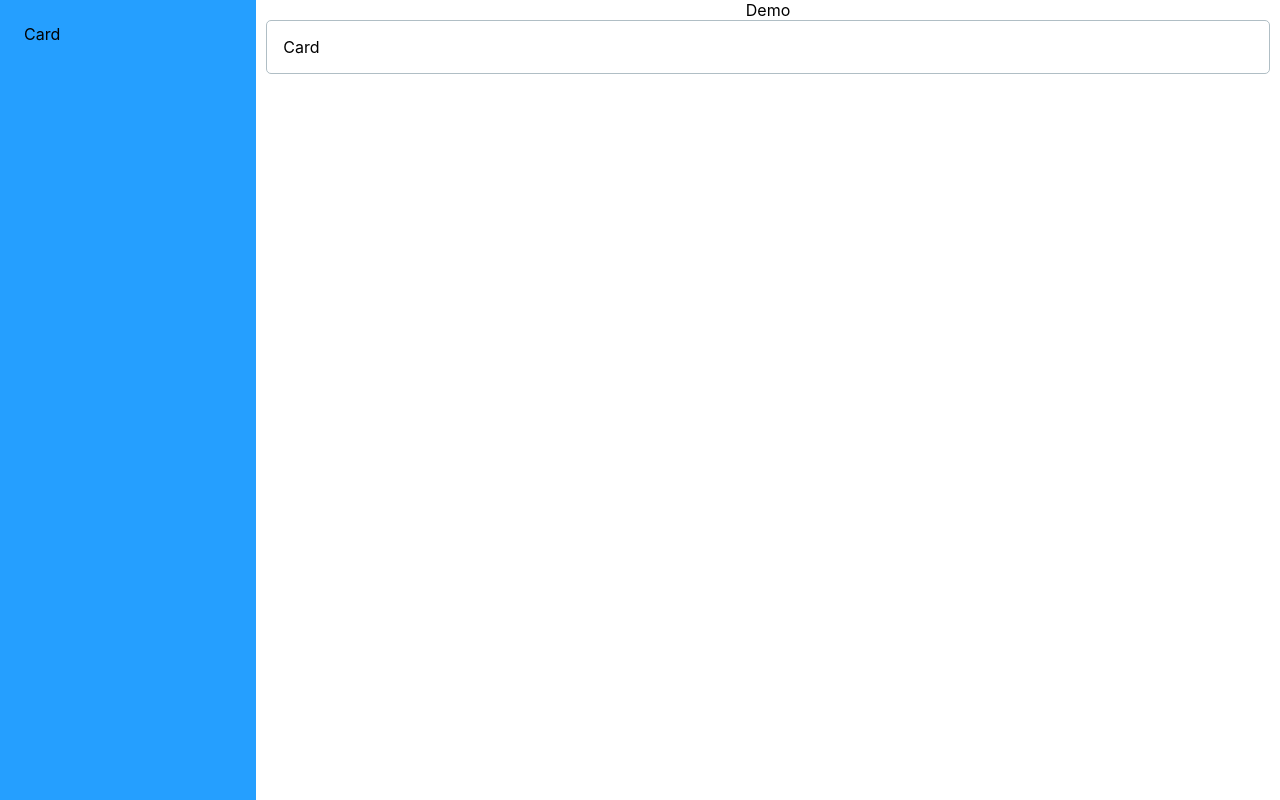
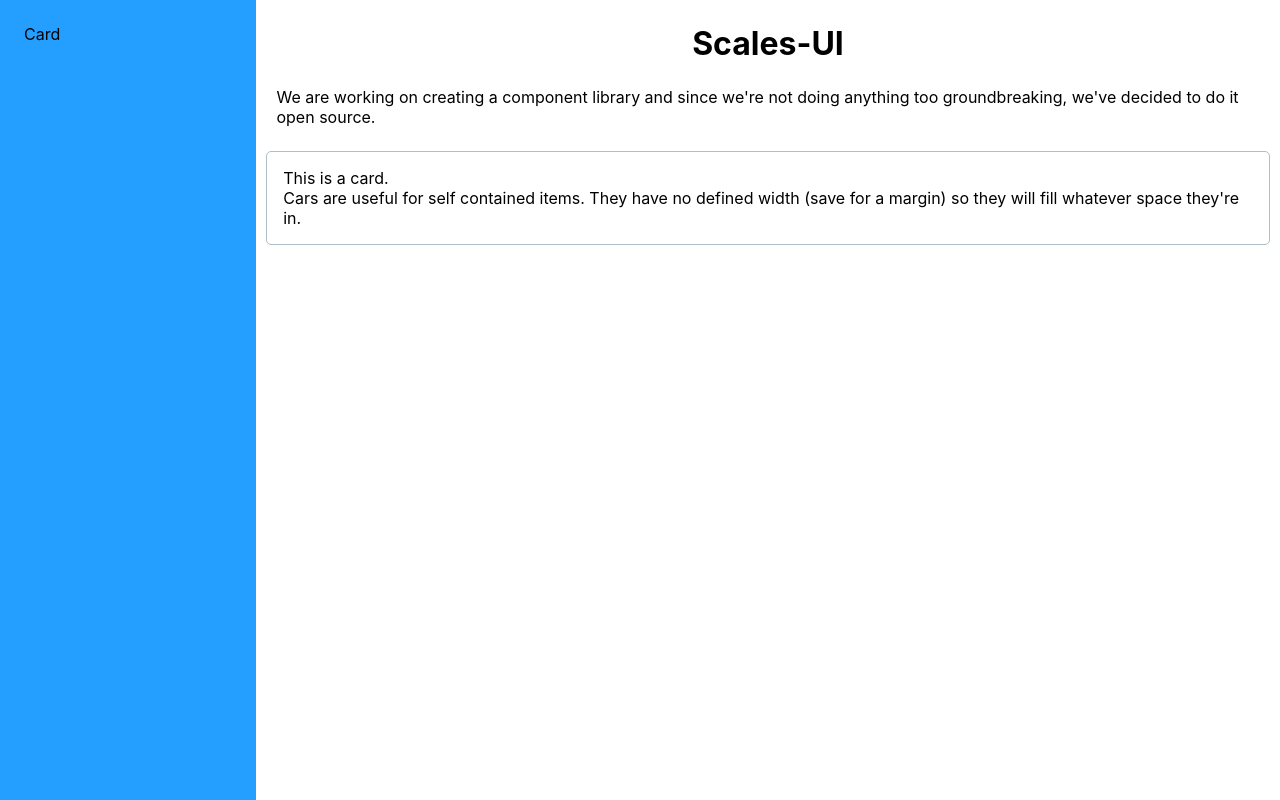
Before and after one commit to tunaboop/scales-ui, a React (Create React App) app: page / in a window 1280 px wide. Built offline with nearby package versions, Linux system fonts and the light colour scheme.

Commit message:
Add some blurbage

```diff
--- a/src/card/Card.tsx
+++ b/src/card/Card.tsx
@@ -2,10 +2,13 @@ import React from 'react';
 import '../App.css';
 import './Card.css';
 
-function Card() {
+type CardProps = {
+    children: React.ReactNode | React.ReactNode[]
+}
+function Card(props: CardProps) {
   return (
     <div className="card">
-      <span className="card-text">Card</span>
+        {props.children}
     </div>
   );
 }
--- a/src/card/CardDemo.tsx
+++ b/src/card/CardDemo.tsx
@@ -6,7 +6,10 @@ import Card from "./Card";
 function CardDemo() {
   return (
     <div id="Card">
-      <Card/>
+        <Card>
+            <div>This is a card.</div>
+            <div>Cars are useful for self contained items. They have no defined width (save for a margin) so they will fill whatever space they're in. </div>
+        </Card>
     </div>
   );
 }
--- a/src/demo/Demo.css
+++ b/src/demo/Demo.css
@@ -1,3 +1,16 @@
+h1 {
+    padding-top: 24px;
+    margin-top: 0;
+    margin-bottom: 24px;
+}
+
 .demo-screen {
     margin-left: 20%;
 }
+
+.about-project {
+    text-align: left;
+    margin-left: 2%;
+    margin-right: 2%;
+    margin-bottom: 24px;
+}
--- a/src/demo/DemoScreen.tsx
+++ b/src/demo/DemoScreen.tsx
@@ -6,7 +6,8 @@ import CardDemo from "../card/CardDemo";
 function DemoScreen() {
   return (
     <div className="demo-screen">
-        Demo
+        <h1>Scales-UI</h1>
+        <div className="about-project">We are working on creating a component library and since we're not doing anything too groundbreaking, we've decided to do it open source.</div>
         <CardDemo/>
     </div>
   );
```
